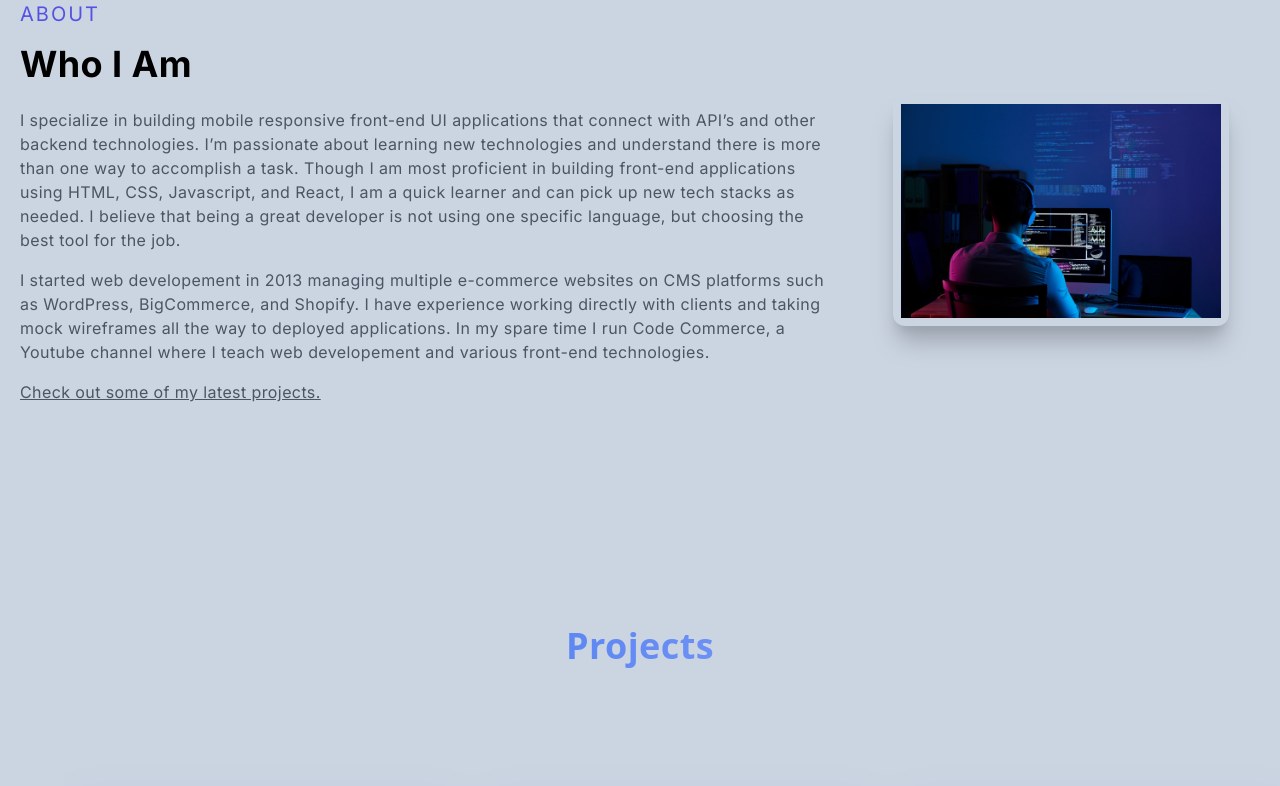
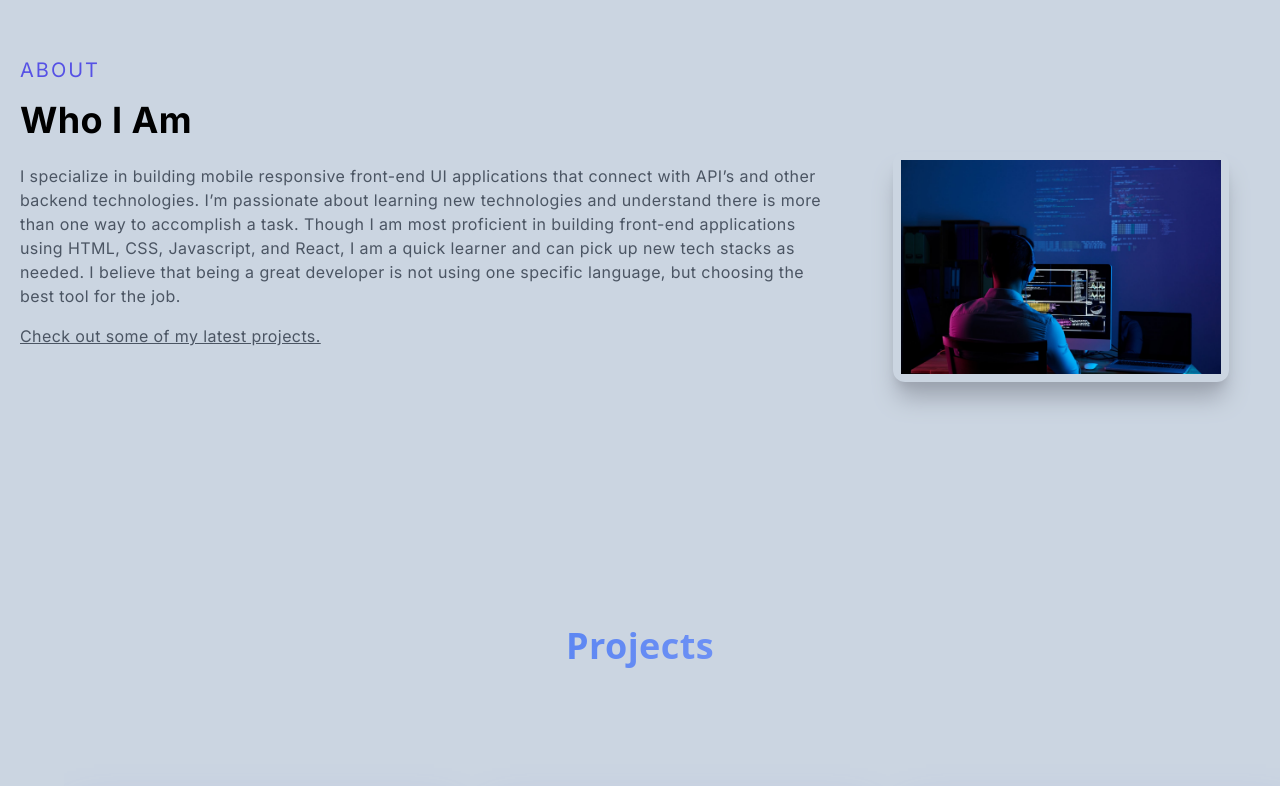
Before and after one commit to Soham508/portfolio-website, a Next.js app: page / in a window 1280 px wide. Shown: the part 1034-1820 px from the top of the page. Built offline with nearby package versions, Linux system fonts and the light colour scheme.

Commit message:
Update About.jsx

```diff
--- a/src/app/components/About.jsx
+++ b/src/app/components/About.jsx
@@ -26,14 +26,7 @@ const About = () => {
             needed. I believe that being a great developer is not using one
             specific language, but choosing the best tool for the job.
           </p>
-          <p className="py-2 text-gray-600">
-            I started web developement in 2013 managing multiple e-commerce
-            websites on CMS platforms such as WordPress, BigCommerce, and
-            Shopify. I have experience working directly with clients and taking
-            mock wireframes all the way to deployed applications. In my spare
-            time I run Code Commerce, a Youtube channel where I teach web
-            developement and various front-end technologies.
-          </p>
+
           <Link href="/#projects">
             <p className="py-2 text-gray-600 underline cursor-pointer">
               Check out some of my latest projects.
```
